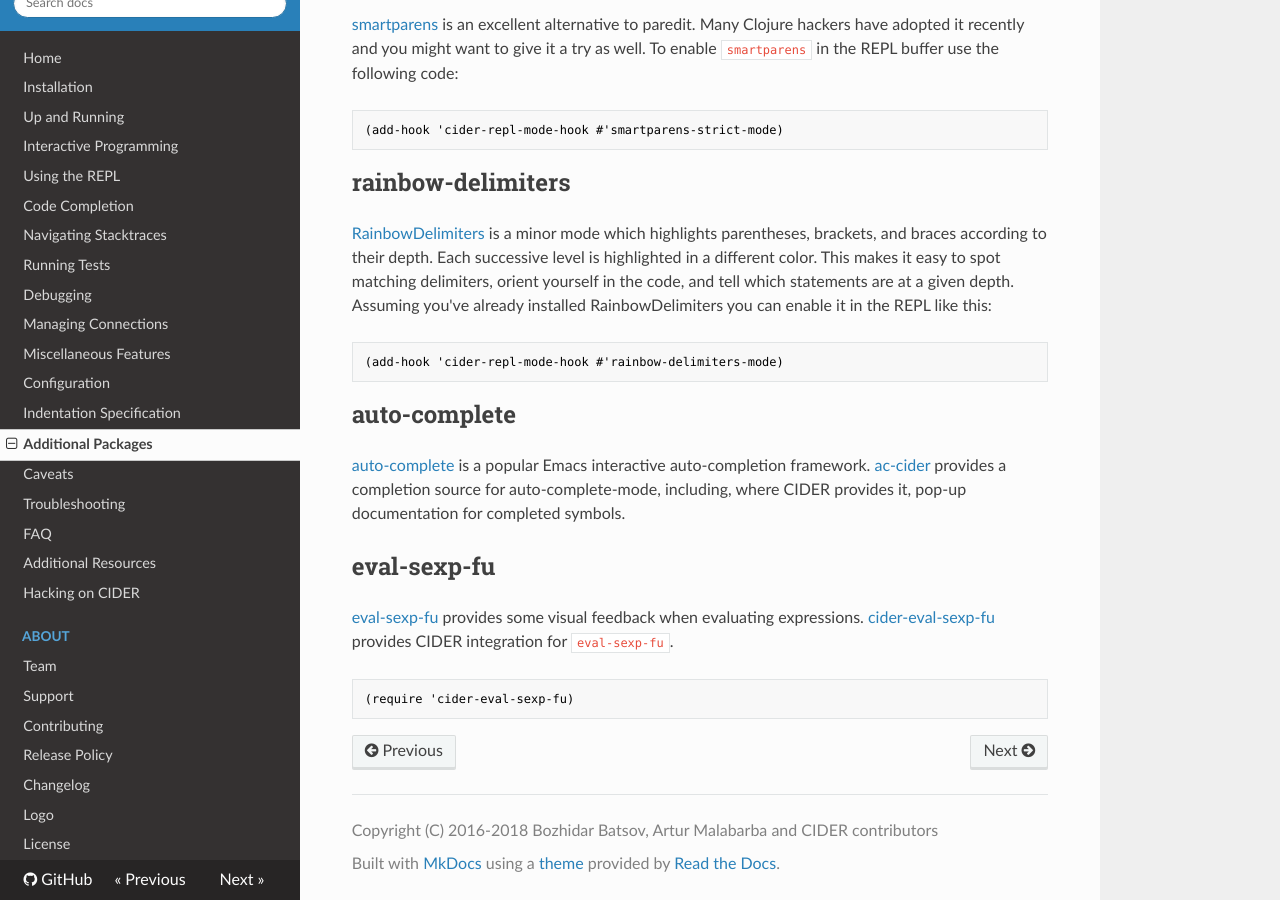
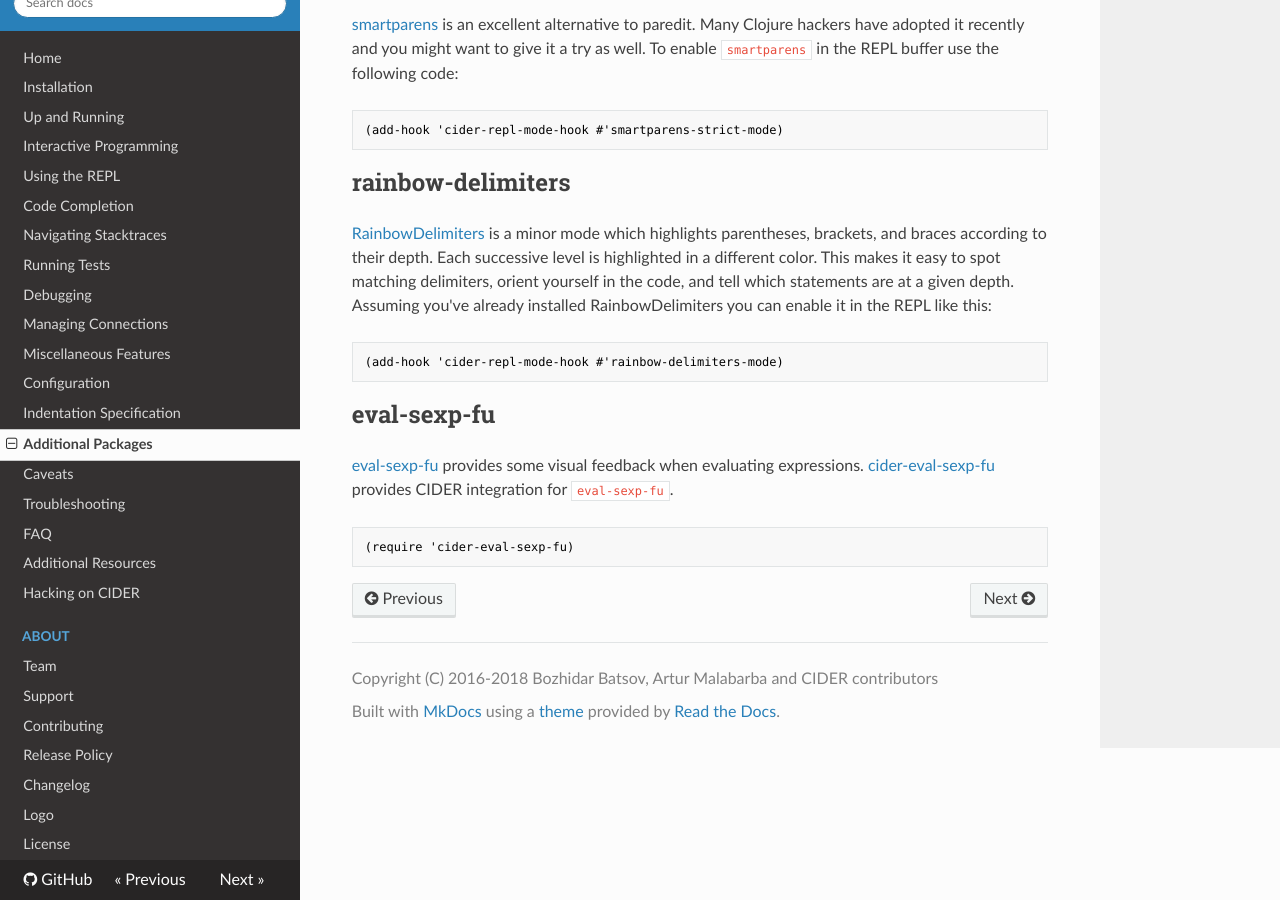
Before and after one commit to clojure-emacs/cider, an MkDocs documentation site: the page built from doc/additional_packages.md, in a window 1280 px wide and 900 px high, scrolled down 1639 px. Built offline with MkDocs 1.6.1, drawn with Linux system fonts in a browser that asks for light colours; nearby versions of some CDN libraries; old or Windows-style settings are respelled for this version of MkDocs.

Commit message:
Remove mentions of the now deprecated auto-complete-mode support

````diff
--- a/doc/additional_packages.md
+++ b/doc/additional_packages.md
@@ -98,14 +98,6 @@ RainbowDelimiters you can enable it in the REPL like this:
 (add-hook 'cider-repl-mode-hook #'rainbow-delimiters-mode)
 ```
 
-## auto-complete
-
-[auto-complete](http://cx4a.org/software/auto-complete/) is a popular Emacs
-interactive auto-completion
-framework. [ac-cider](https://github.com/clojure-emacs/ac-cider) provides a
-completion source for auto-complete-mode, including, where CIDER provides it,
-pop-up documentation for completed symbols.
-
 ## eval-sexp-fu
 
 [eval-sexp-fu](https://github.com/hchbaw/eval-sexp-fu.el) provides some visual
````
Also changed, not shown: doc/code_completion.md (+0 -9 lines), doc/index.md (+1 -2 lines).
